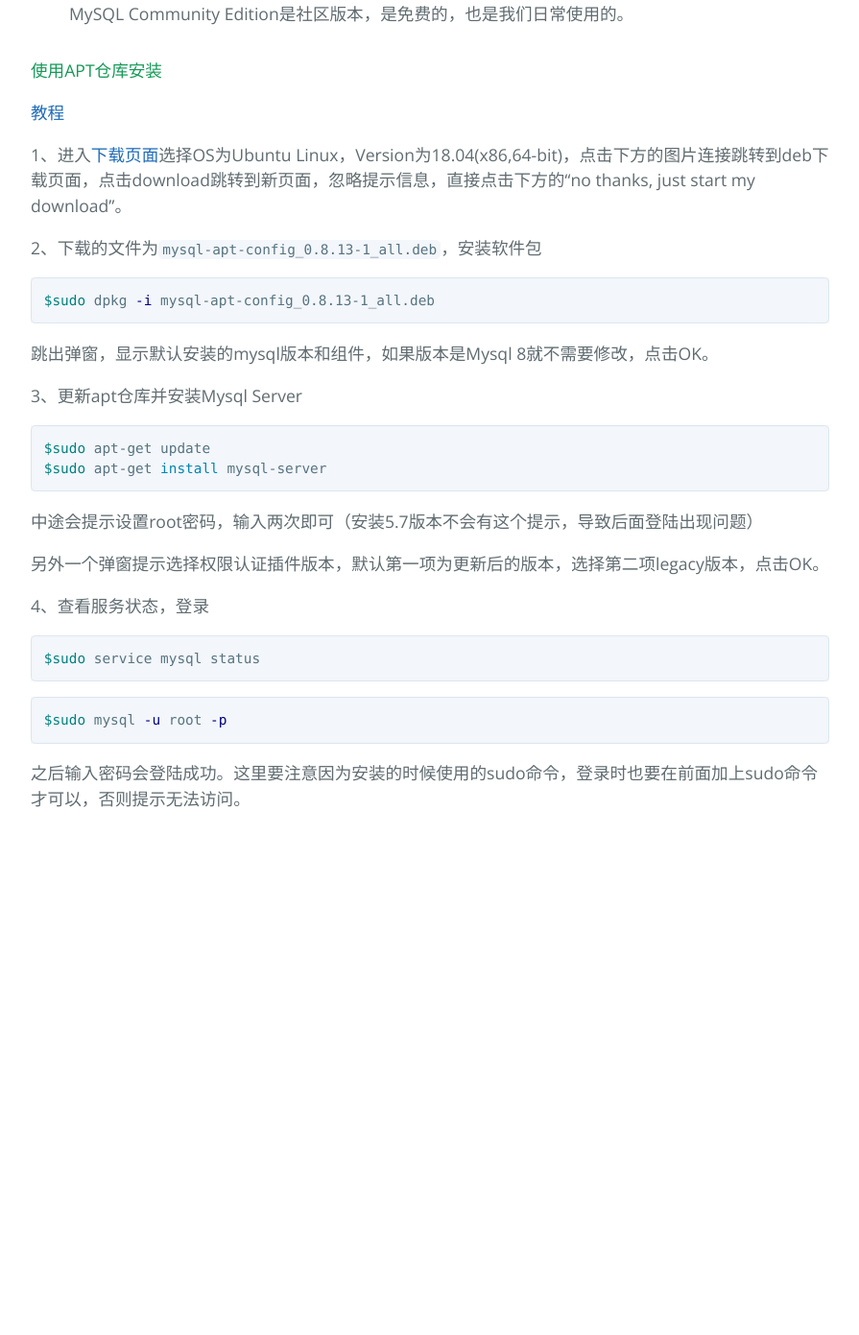
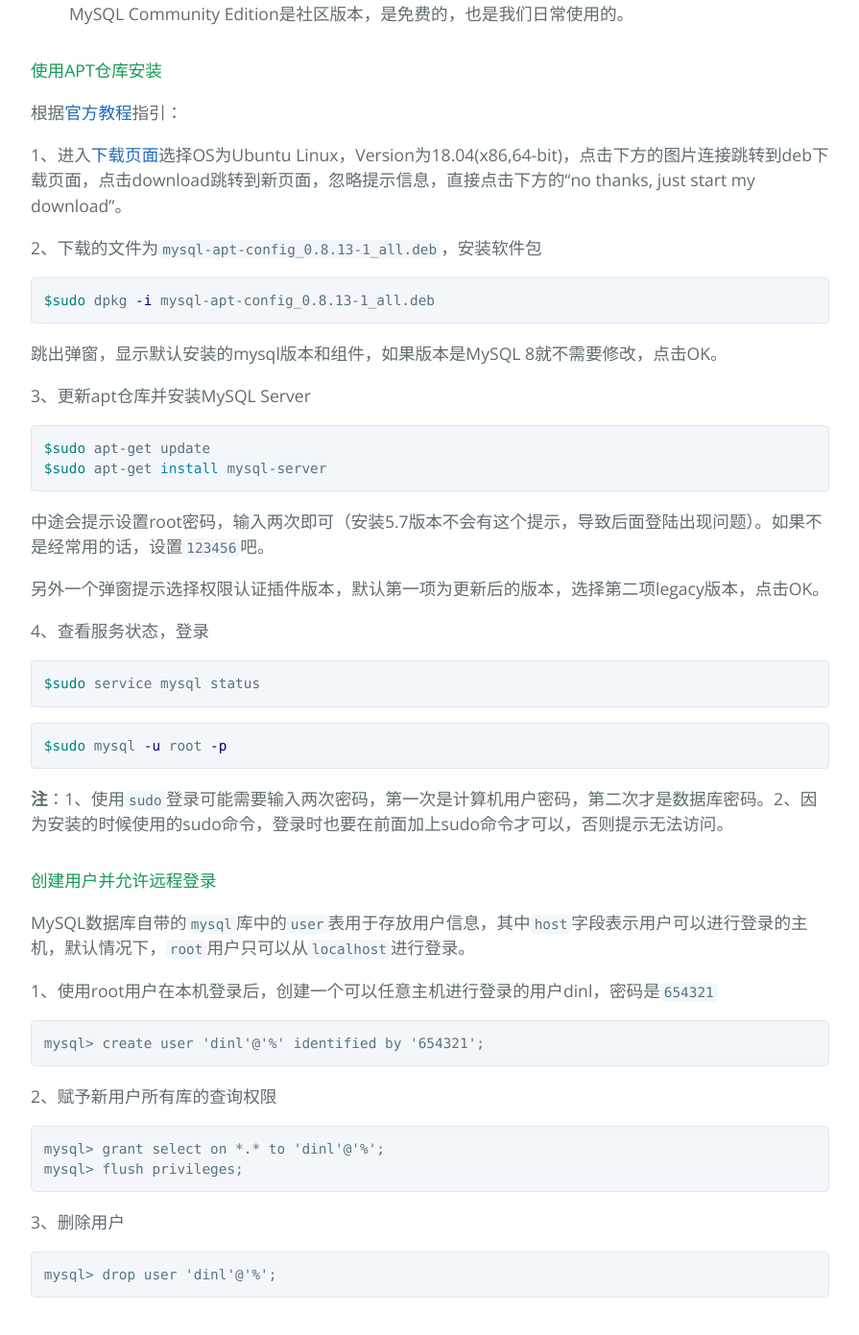
Before and after one commit to dingl-designer/blog, a Jekyll site: the page built from docs/articles/working-scene/Mysql.md, in a window 1280 px wide and 1400 px high, scrolled down 703 px. Shown: the top 1391 px of the window at 96% size, without its empty margins (192-1087 px from the left). Built offline with Jekyll 4.4.1, drawn with Linux system fonts in a browser that asks for light colours; our own code applies the rules of GitHub Pages for plain Markdown files; before the commit the page ends 1598 px from its top, so only the background shows below that; some of the changed text lies outside the part shown.

````diff
--- a/docs/articles/working-scene/Mysql.md
+++ b/docs/articles/working-scene/Mysql.md
@@ -2,9 +2,9 @@ Ubuntu 18.04 LTS + MySQL 8
 
 
 
-#### Mysql基础知识
+#### MySQL基础知识
 
-* 在[下载页](https://www.mysql.com/downloads/)可以看到：
+* 在[下载页](https://www.mysql.com/downloads/)可以看到一些信息，顺便Google下：
 
   **MySQL的存储引擎**包括InnoDB和MyISAM两种，其中InnoDB支持事物而后者不支持，前者支持行级锁而后者不支持，因此InnoDB比后者更有优势（不仅限于上面两条），MySQL的默认引擎已经从MyISAM变更为InnoDB。
 
@@ -16,7 +16,7 @@ Ubuntu 18.04 LTS + MySQL 8
 
 #### 使用APT仓库安装
 
-[教程](https://dev.mysql.com/doc/mysql-apt-repo-quick-guide/en/)
+根据[官方教程](https://dev.mysql.com/doc/mysql-apt-repo-quick-guide/en/)指引：
 
 1、进入[下载页面](https://dev.mysql.com/downloads/mysql/)选择OS为Ubuntu Linux，Version为18.04(x86,64-bit)，点击下方的图片连接跳转到deb下载页面，点击download跳转到新页面，忽略提示信息，直接点击下方的“no thanks, just start my download”。
 
@@ -26,16 +26,16 @@ Ubuntu 18.04 LTS + MySQL 8
 $sudo dpkg -i mysql-apt-config_0.8.13-1_all.deb
 ```
 
-跳出弹窗，显示默认安装的mysql版本和组件，如果版本是Mysql 8就不需要修改，点击OK。
+跳出弹窗，显示默认安装的mysql版本和组件，如果版本是MySQL 8就不需要修改，点击OK。
 
-3、更新apt仓库并安装Mysql Server
+3、更新apt仓库并安装MySQL Server
 
 ```shell
 $sudo apt-get update
 $sudo apt-get install mysql-server
 ```
 
-中途会提示设置root密码，输入两次即可（安装5.7版本不会有这个提示，导致后面登陆出现问题）
+中途会提示设置root密码，输入两次即可（安装5.7版本不会有这个提示，导致后面登陆出现问题）。如果不是经常用的话，设置`123456`吧。
 
 另外一个弹窗提示选择权限认证插件版本，默认第一项为更新后的版本，选择第二项legacy版本，点击OK。
 
@@ -49,4 +49,27 @@ $sudo service mysql status
 $sudo mysql -u root -p
 ```
 
-之后输入密码会登陆成功。这里要注意因为安装的时候使用的sudo命令，登录时也要在前面加上sudo命令才可以，否则提示无法访问。
+**注**：1、使用`sudo`登录可能需要输入两次密码，第一次是计算机用户密码，第二次才是数据库密码。2、因为安装的时候使用的sudo命令，登录时也要在前面加上sudo命令才可以，否则提示无法访问。
+
+#### 创建用户并允许远程登录
+
+MySQL数据库自带的`mysql`库中的`user`表用于存放用户信息，其中`host`字段表示用户可以进行登录的主机，默认情况下，`root`用户只可以从`localhost`进行登录。
+
+1、使用root用户在本机登录后，创建一个可以任意主机进行登录的用户dinl，密码是`654321`
+
+```mysql
+mysql> create user 'dinl'@'%' identified by '654321';
+```
+
+2、赋予新用户所有库的查询权限
+
+```mysql
+mysql> grant select on *.* to 'dinl'@'%';
+mysql> flush privileges;
+```
+
+3、删除用户
+
+```mysql
+mysql> drop user 'dinl'@'%';
+```
````
Also changed, not shown: docs/articles/working-scene/SpringBoot.md (added, +65 -0 lines).
